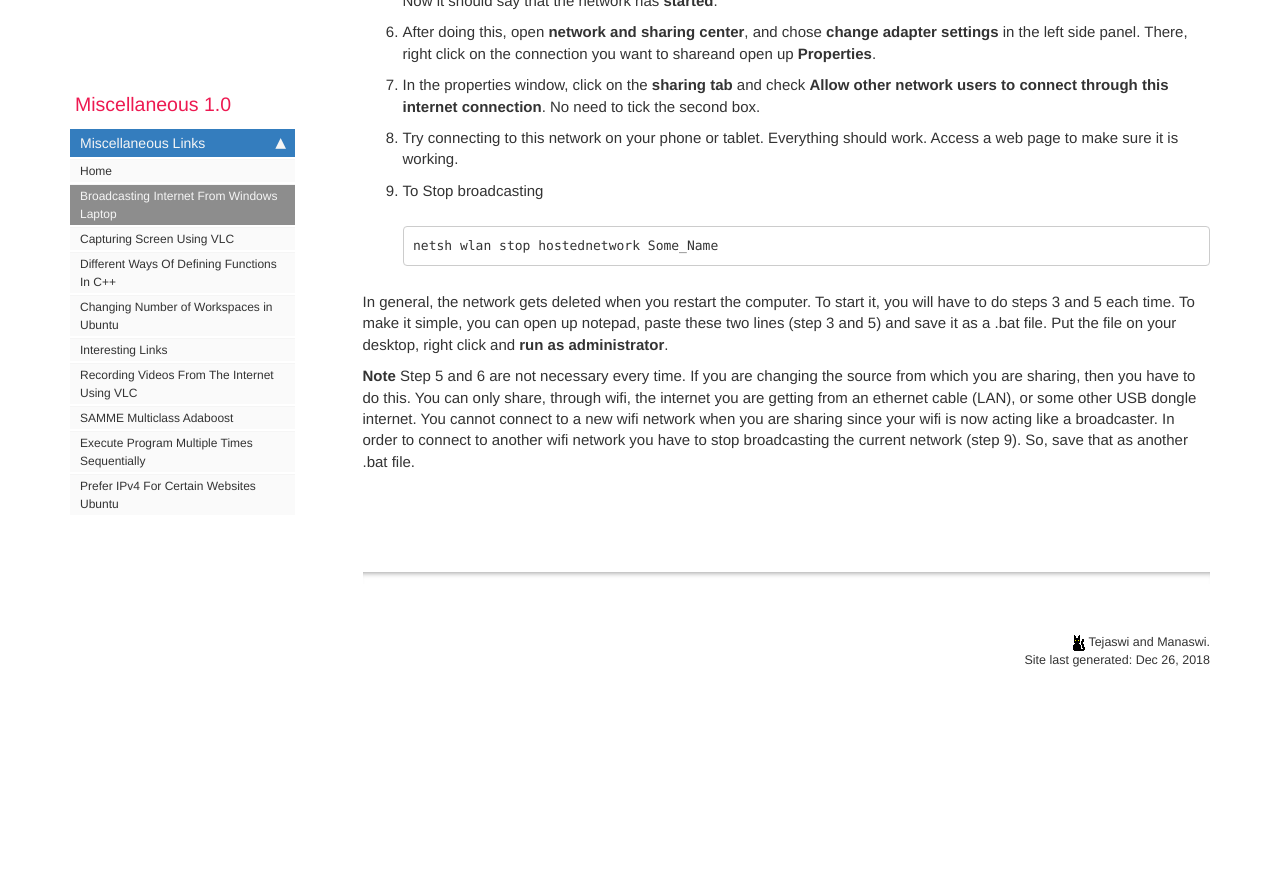
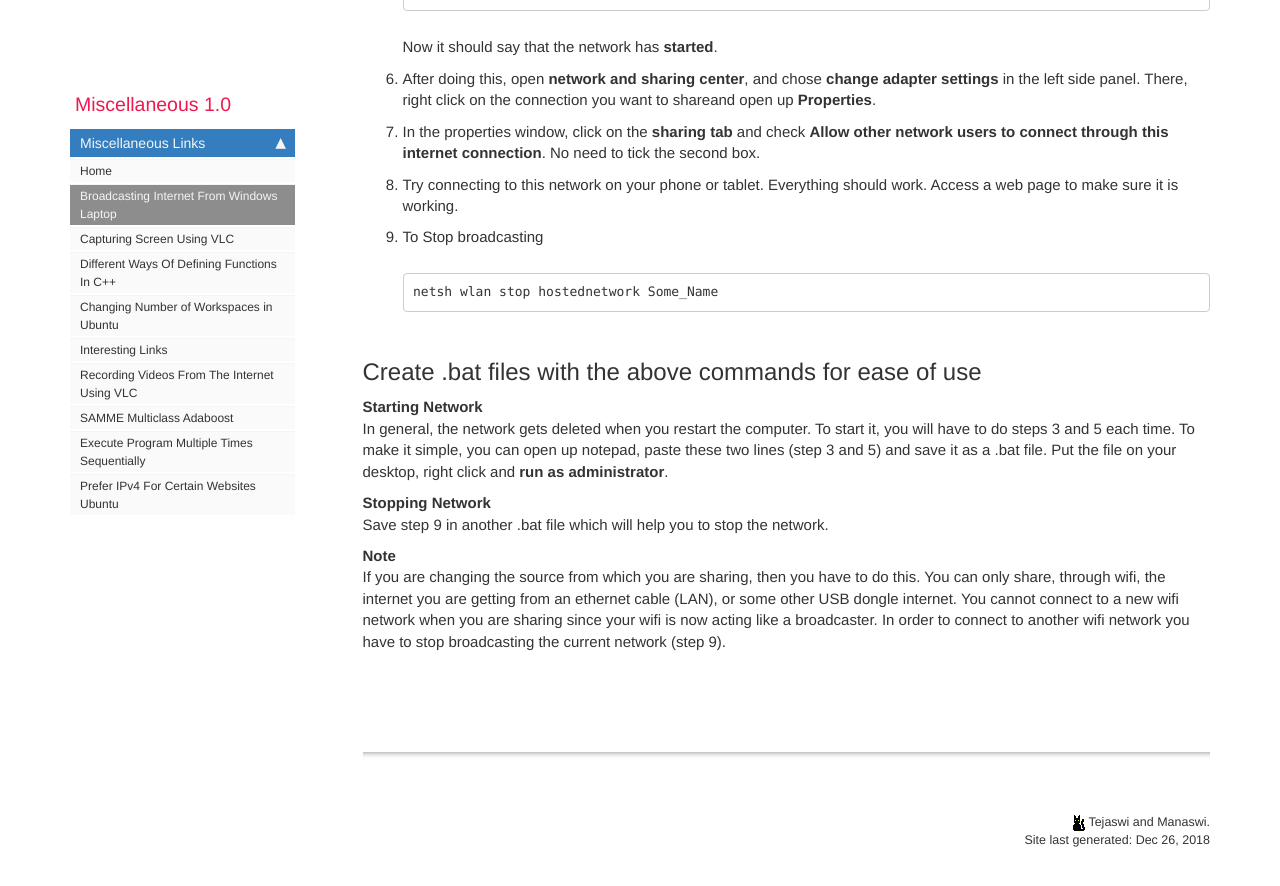
Before and after one commit to tejaswid/wikitm, a Jekyll site: the page built from pages/misc/broadcasting_internet_from_windows_laptop.md, in a window 1280 px wide and 900 px high, scrolled down 1048 px. Shown: the top 886 px of the window. Built offline with Jekyll 4.4.1, drawn with Linux system fonts in a browser that asks for light colours; nearby versions of some CDN libraries; comment, search, counter and statistics services are not loaded; before the commit the page ends 1768 px from its top, so only the background shows below that; some of the changed text lies outside the part shown.

Commit message:
Minor formatting to the same document

````diff
--- a/pages/misc/broadcasting_internet_from_windows_laptop.md
+++ b/pages/misc/broadcasting_internet_from_windows_laptop.md
@@ -48,9 +48,14 @@ Now it should say that the network has **started**.
 netsh wlan stop hostednetwork Some_Name
 ```
 
+## Create .bat files with the above commands for ease of use
+**Starting Network**
 In general, the network gets deleted when you restart the computer. To start it, you will have to do steps 3 and 5 each time. To make it simple, you can open up notepad, paste these two lines (step 3 and 5) and save it as a .bat file. Put the file on your desktop, right click and **run as administrator**.
 
+**Stopping Network**
+Save step 9 in another .bat file which will help you to stop the network.
+
 **Note**
-Step 5 and 6 are not necessary every time. If you are changing the source from which you are sharing, then you have to do this. You can only share, through wifi, the internet you are getting from an ethernet cable (LAN), or some other USB dongle internet. You cannot connect to a new wifi network when you are sharing since your wifi is now acting like a broadcaster. In order to connect to another wifi network you have to stop broadcasting the current network (step 9). So, save that as another .bat file.
+If you are changing the source from which you are sharing, then you have to do this. You can only share, through wifi, the internet you are getting from an ethernet cable (LAN), or some other USB dongle internet. You cannot connect to a new wifi network when you are sharing since your wifi is now acting like a broadcaster. In order to connect to another wifi network you have to stop broadcasting the current network (step 9).
 
 {% include links.html %}
````
